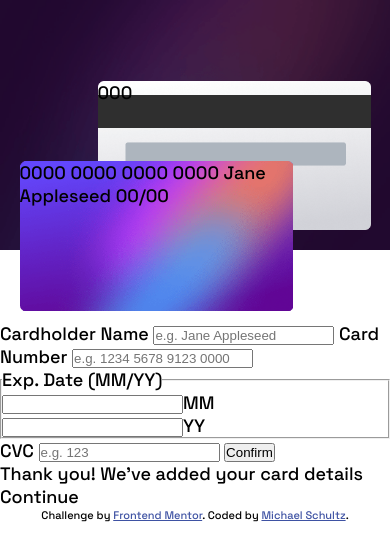
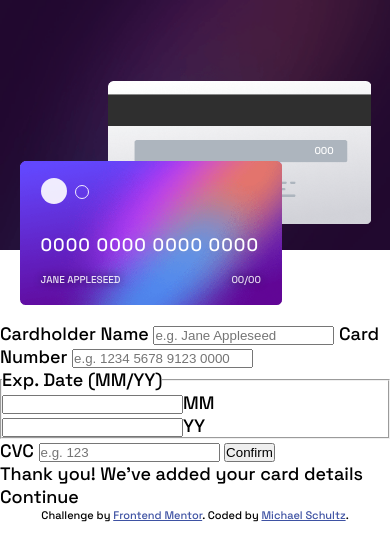
Before and after one commit to ms097530/Responsive-credit-card-form-using-CSS-grid, a plain HTML site: page index.html in a window 390 px wide. Drawn offline with Linux system fonts and the light colour scheme.

Commit message:
finished mobile card displays

```diff
--- a/index.html
+++ b/index.html
@@ -19,11 +19,15 @@
 
   <div class="graphic">
     <div class="card card-front">
-      0000 0000 0000 0000
-      Jane Appleseed
-      00/00
+      <div class="line top-line">0000 0000 0000 0000</div>
+      <div class="line bottom-line">
+        <div>Jane Appleseed</div>
+        <div>00/00</div>
+      </div>
     </div>
-    <div class="card card-back">000</div>
+    <div class="card card-back">
+      <div>000</div>
+    </div>
   </div>
 
   <div class="card-input">
--- a/styles.css
+++ b/styles.css
@@ -1,3 +1,5 @@
+/* General styles */
+
 @font-face
 {
     src: url('./fonts/SpaceGrotesk-VariableFont_wght.ttf');
@@ -41,6 +43,7 @@ body
     /* justify-content: space-evenly; */
 }
 
+/* General card styles*/
 .graphic
 {
     position: relative;
@@ -54,9 +57,10 @@ body
     position: absolute;
     background-size: cover;
     aspect-ratio: 447 / 245;
-    width: 70%;
+    width: 262.5px;
     background-repeat: no-repeat;
     /* border-radius: 8px; */
+    color: var(--white);
 }
 
 .card-front
@@ -74,3 +78,76 @@ body
     right: 5%;
     /* z-index: 0; */
 }
+
+/* Card front styles */
+.card-front:before
+{
+    content: '';
+    width: 26px;
+    height: 26px;
+    opacity: 0.9;
+    border-radius: 50%;
+    background-color: var(--white);
+    position: absolute;
+    top: 12%;
+    left: 8%;
+}
+
+.card-front:after
+{
+    content: '';
+    width: 12px;
+    height: 12px;
+    opacity: 0.9;
+    border-radius: 50%;
+    border: 1px solid var(--white);
+    position: absolute;
+    top: 17%;
+    left: 21%;
+}
+
+.line
+{
+    width: max-content;
+}
+
+.top-line
+{
+    position: absolute;
+    top: 50%;
+    left: 8%;
+    /* transform: translateX(-50%); */
+    letter-spacing: 1px;
+}
+
+.bottom-line
+{
+    font-size: 10px;
+    text-shadow: 0px 0px 10px hsl(278, 68%, 11%);
+    opacity: 0.85;
+    text-transform: uppercase;
+}
+
+.bottom-line :first-child
+{
+    position: absolute;
+    bottom: 13%;
+    left: 8%;
+}
+
+.bottom-line :nth-child(2)
+{
+    position: absolute;
+    bottom: 13%;
+    right: 8%;
+}
+
+/* Card back styles */
+
+.card-back :first-child
+{
+    font-size: 10px;
+    position: absolute;
+    top: 44%;
+    right: 14%;
+}
```
